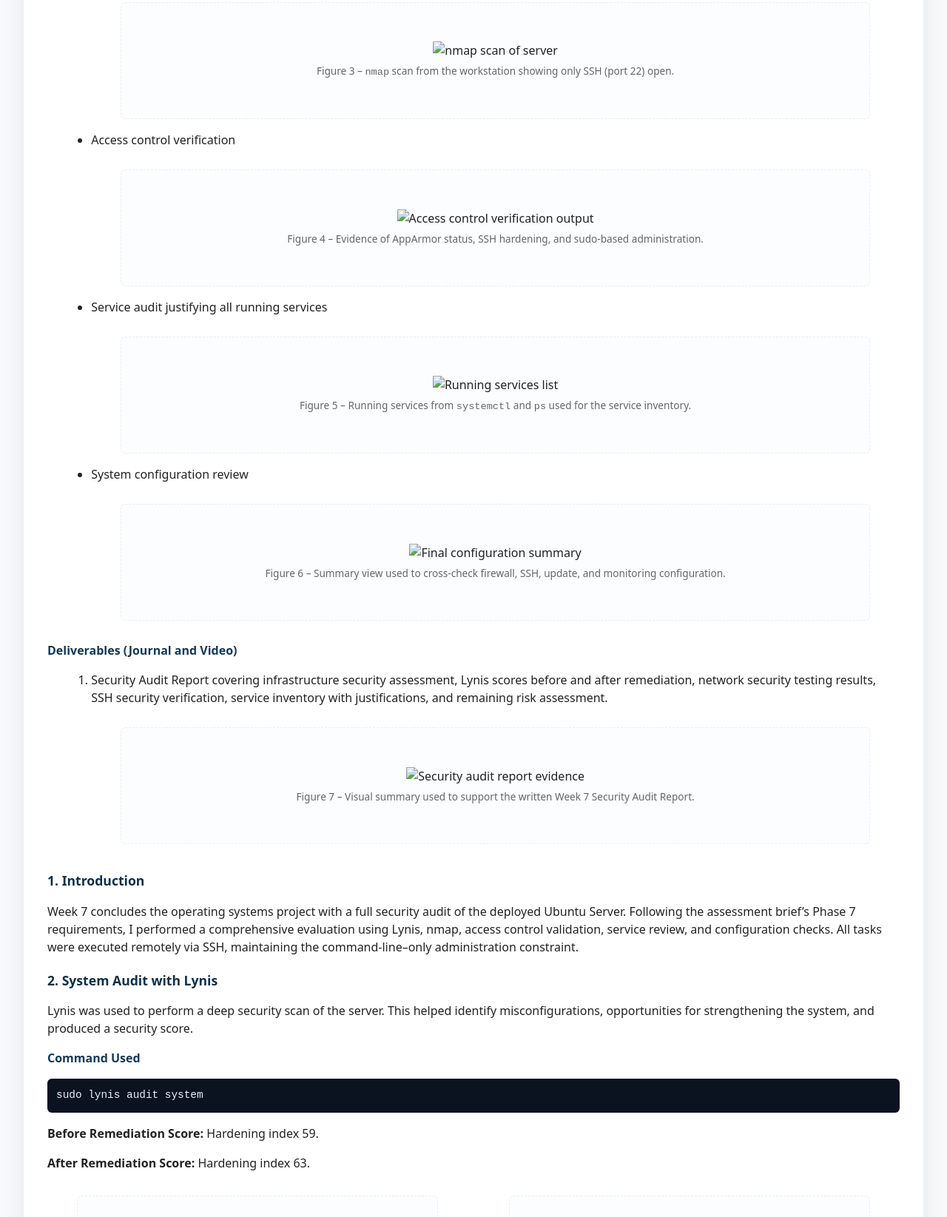
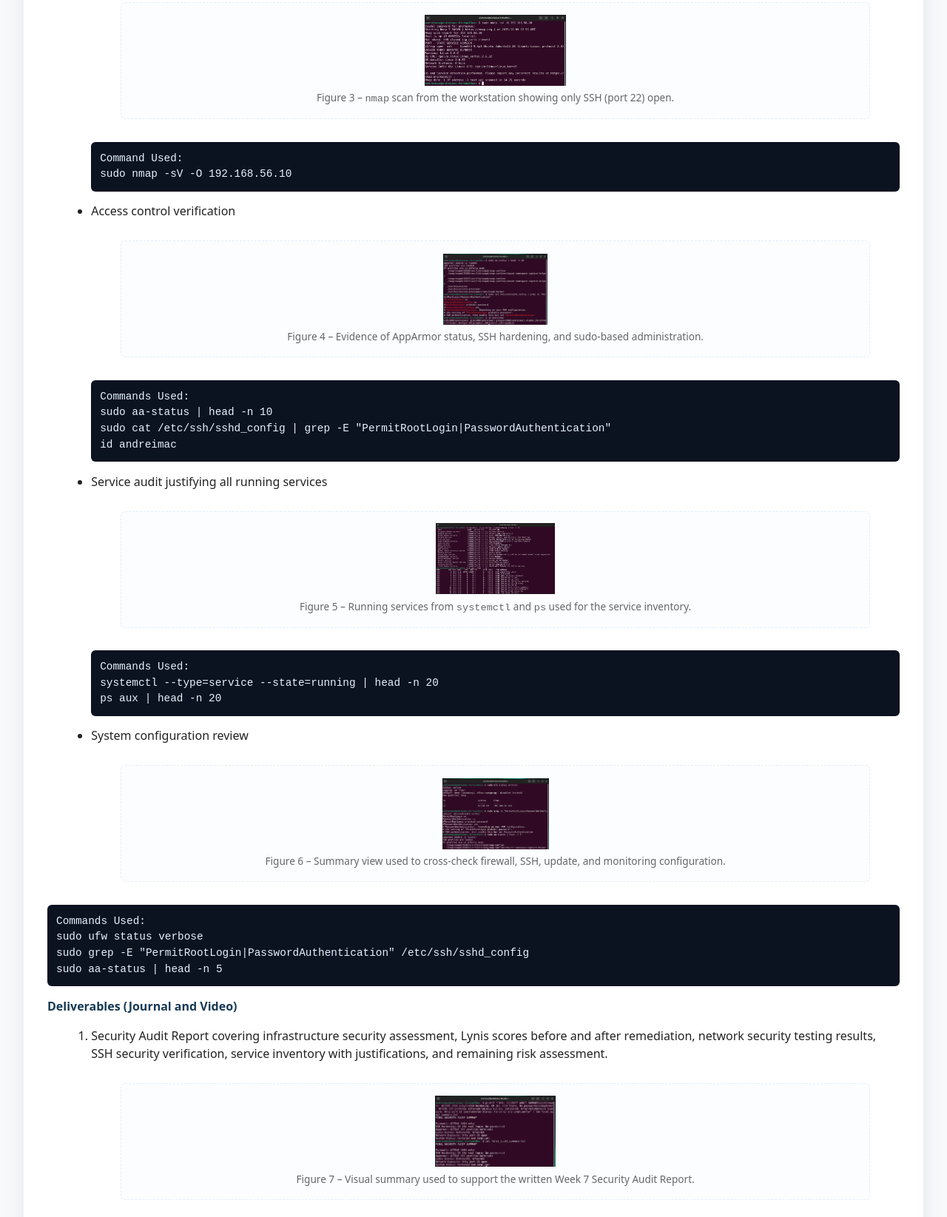
Before and after one commit to Andrei221241/Andrei221241.github.io, a plain HTML site: page week_7.html in a window 1280 px wide. Shown: the part 656-2301 px from the top of the page at 74% size. Drawn offline with Linux system fonts and the light colour scheme.

Commit message:
Update Week 7 images and HTML references
Replaced old Week 7 figure images with new, more descriptive filenames and updated all corresponding image references in week_7.html. Added command snippets for each audit step to improve documentation and reproducibility.

```diff
--- a/week_7.html
+++ b/week_7.html
@@ -229,40 +229,65 @@
                 <li>
                     Network security assessment with <code>nmap</code>
                     <div class="fig-grid">
-                        <figure class="gallery-item" data-full="images/week7-nmap.png">
-                            <img src="images/week7-nmap.png" alt="nmap scan of server">
+                        <figure class="gallery-item" data-full="images/Week7-figure3_nmap_network_scan.png">
+                            <img src="images/Week7-figure3_nmap_network_scan.png" alt="nmap scan of server">
                             <figcaption>Figure 3 – <code>nmap</code> scan from the workstation showing only SSH (port 22) open.</figcaption>
                         </figure>
                     </div>
                 </li>
+
+            <pre>
+Command Used:
+sudo nmap -sV -O 192.168.56.10            </pre>
+
+
                 <li>
                     Access control verification
                     <div class="fig-grid">
-                        <figure class="gallery-item" data-full="images/week7-access.png">
-                            <img src="images/week7-access.png" alt="Access control verification output">
+                        <figure class="gallery-item" data-full="images/Week7-figure4_access_control_verification.png">
+                            <img src="images/Week7-figure4_access_control_verification.png" alt="Access control verification output">
                             <figcaption>Figure 4 – Evidence of AppArmor status, SSH hardening, and sudo-based administration.</figcaption>
                         </figure>
                     </div>
                 </li>
+            <pre>
+Commands Used:
+sudo aa-status | head -n 10
+sudo cat /etc/ssh/sshd_config | grep -E "PermitRootLogin|PasswordAuthentication"
+id andreimac            </pre>
+
+
                 <li>
                     Service audit justifying all running services
                     <div class="fig-grid">
-                        <figure class="gallery-item" data-full="images/week7-services.png">
-                            <img src="images/week7-services.png" alt="Running services list">
+                        <figure class="gallery-item" data-full="images/Week7-figure5_running_services_audit.png">
+                            <img src="images/Week7-figure5_running_services_audit.png" alt="Running services list">
                             <figcaption>Figure 5 – Running services from <code>systemctl</code> and <code>ps</code> used for the service inventory.</figcaption>
                         </figure>
                     </div>
                 </li>
+            <pre>
+Commands Used:
+systemctl --type=service --state=running | head -n 20
+ps aux | head -n 20            </pre>
+
+
                 <li>
                     System configuration review
                     <div class="fig-grid">
-                        <figure class="gallery-item" data-full="images/week7-final-summary.png">
-                            <img src="images/week7-final-summary.png" alt="Final configuration summary">
+                        <figure class="gallery-item" data-full="images/Week7-figure6_final_system_configuration_summary.png">
+                            <img src="images/Week7-figure6_final_system_configuration_summary.png" alt="Final configuration summary">
                             <figcaption>Figure 6 – Summary view used to cross-check firewall, SSH, update, and monitoring configuration.</figcaption>
                         </figure>
                     </div>
                 </li>
             </ul>
+            <pre>
+Commands Used:
+sudo ufw status verbose
+sudo grep -E "PermitRootLogin|PasswordAuthentication" /etc/ssh/sshd_config
+sudo aa-status | head -n 5            </pre>
+
 
             <h3>Deliverables (Journal and Video)</h3>
             <ol>
@@ -271,13 +296,18 @@
                     after remediation, network security testing results, SSH security verification, service
                     inventory with justifications, and remaining risk assessment.
                     <div class="fig-grid">
-                        <figure class="gallery-item" data-full="images/week7-final-summary.png">
-                            <img src="images/week7-final-summary.png" alt="Security audit report evidence">
+                        <figure class="gallery-item" data-full="images/Week7-figure7_final_audit_summary.png">
+                            <img src="images/Week7-figure7_final_audit_summary.png" alt="Security audit report evidence">
                             <figcaption>Figure 7 – Visual summary used to support the written Week 7 Security Audit Report.</figcaption>
                         </figure>
                     </div>
                 </li>
             </ol>
+            <pre>
+Commands Used:
+printf "FINAL SECURITY AUDIT SUMMARY\n\nFirewall: ACTIVE (SSH only)\nSSH Hardening: OK (No root login, No passwords)\nAppArmor: ACTIVE (57 profiles enforced)\nLynis Scores: Before=59, After=63\nNetwork Exposure: Only port 22 open\nSystem Status: Hardened and compliant\n" | tee final_audit_summary.txt
+cat final_audit_summary.txt            </pre>
+
         </section>
 
         <!-- INTRO -->
@@ -307,13 +337,13 @@
             <p><strong>After Remediation Score:</strong> Hardening index 63.</p>
 
             <div class="fig-grid">
-                <figure class="gallery-item" data-full="images/week7-lynis-before.png">
-                    <img src="images/week7-lynis-before.png" alt="Lynis scan before remediation">
+                <figure class="gallery-item" data-full="images/week7-figure1_lynis_before_remediation.png">
+                    <img src="images/week7-figure1_lynis_before_remediation.png" alt="Lynis scan before remediation">
                     <figcaption>Figure 1 – Lynis audit before remediation, highlighting missing controls such as a malware scanner.</figcaption>
                 </figure>
 
-                <figure class="gallery-item" data-full="images/week7-lynis-after.png">
-                    <img src="images/week7-lynis-after.png" alt="Lynis scan after remediation">
+                <figure class="gallery-item" data-full="images/week7-figure2_lynis_after_remediation.png">
+                    <img src="images/week7-figure2_lynis_after_remediation.png" alt="Lynis scan after remediation">
                     <figcaption>Figure 2 – Lynis audit after remediation showing an improved hardening index and all key modules enabled.</figcaption>
                 </figure>
             </div>
@@ -328,11 +358,11 @@
             </p>
 
             <h3>Command Used</h3>
-            <pre>nmap -sV -O 192.168.56.102</pre>
+            <pre>sudo nmap -sV -O 192.168.56.10</pre>
 
             <div class="fig-grid">
-                <figure class="gallery-item" data-full="images/week7-nmap.png">
-                    <img src="images/week7-nmap.png" alt="nmap scan result">
+                <figure class="gallery-item" data-full="images/Week7-figure3_nmap_network_scan.png">
+                    <img src="images/Week7-figure3_nmap_network_scan.png" alt="nmap scan result">
                     <figcaption>Figure 3 – <code>nmap</code> scan confirming that port 22/SSH is the only exposed service.</figcaption>
                 </figure>
             </div>
@@ -352,14 +382,13 @@
             </p>
 
             <pre>
-aa-status
+sudo aa-status | head -n 10
 sudo cat /etc/ssh/sshd_config | grep -E "PermitRootLogin|PasswordAuthentication"
-id adminuser
-            </pre>
+id adminuser            </pre>
 
             <div class="fig-grid">
-                <figure class="gallery-item" data-full="images/week7-access.png">
-                    <img src="images/week7-access.png" alt="Access control checks">
+                <figure class="gallery-item" data-full="images/Week7-figure4_access_control_verification.png">
+                    <img src="images/Week7-figure4_access_control_verification.png" alt="Access control checks">
                     <figcaption>Figure 4 – Evidence that AppArmor is enforcing and SSH disallows root and password logins.</figcaption>
                 </figure>
             </div>
@@ -375,8 +404,8 @@ id adminuser
             </p>
 
             <div class="fig-grid">
-                <figure class="gallery-item" data-full="images/week7-services.png">
-                    <img src="images/week7-services.png" alt="Running services">
+                <figure class="gallery-item" data-full="images/Week7-figure5_running_services_audit.png">
+                    <img src="images/Week7-figure5_running_services_audit.png" alt="Running services">
                     <figcaption>Figure 5 – Running services audit used to justify which daemons remain enabled.</figcaption>
                 </figure>
             </div>
@@ -409,8 +438,8 @@ id adminuser
             </p>
 
             <div class="fig-grid">
-                <figure class="gallery-item" data-full="images/week7-final-summary.png">
-                    <img src="images/week7-final-summary.png" alt="Final system evaluation summary">
+                <figure class="gallery-item" data-full="images/Week7-figure6_final_system_configuration_summary.png">
+                    <img src="images/Week7-figure6_final_system_configuration_summary.png" alt="Final system evaluation summary">
                     <figcaption>Figure 6 – Final summary view used to cross-check configuration against the Phase 7 requirements.</figcaption>
                 </figure>
             </div>
```
Also changed, not shown: images/Week7-figure3_nmap_network_scan.png (added), images/Week7-figure4_access_control_verification.png (added), images/Week7-figure5_running_services_audit.png (added), images/Week7-figure6_final_system_configuration_summary.png (added), images/Week7-figure7_final_audit_summary.png (added).
